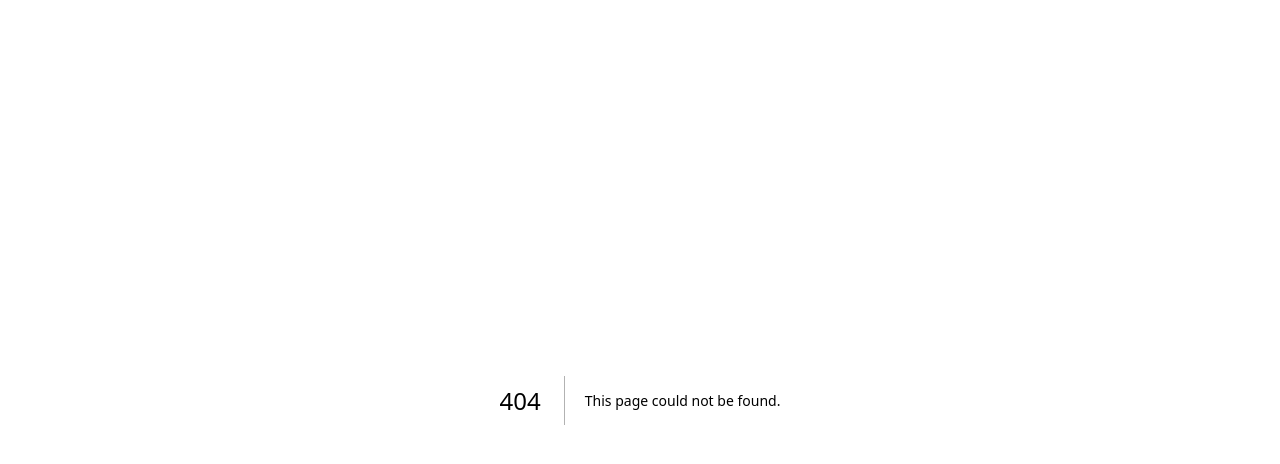
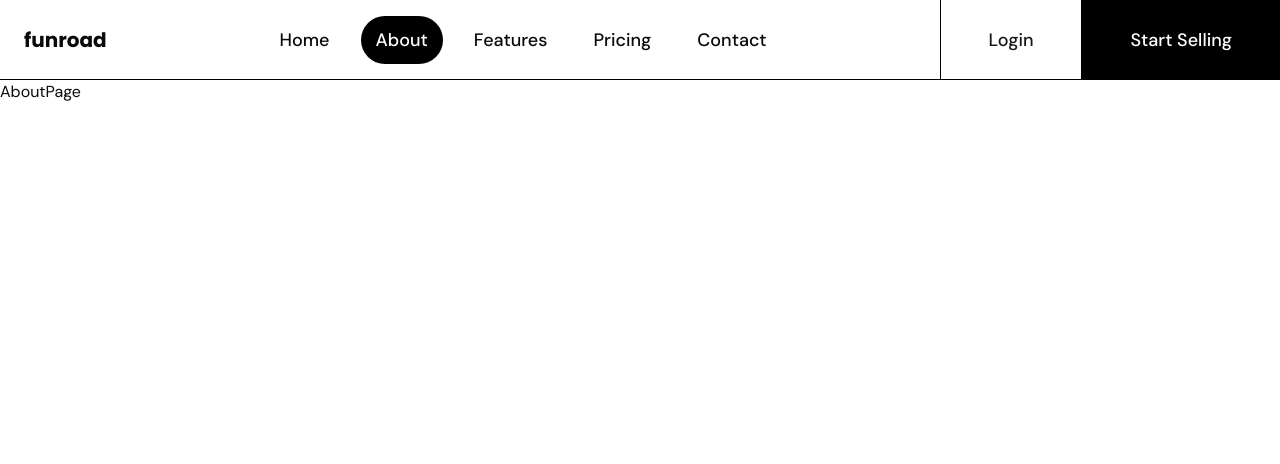
Before and after one commit to Awais512/Multi-Vendor-Ecommerce, a Next.js app: page /about in a window 1280 px wide. Before the commit this address had no page. Shown: the top 464 px of the page. Built offline with nearby package versions, Linux system fonts and the light colour scheme.

Commit message:
Destop Navbar done

```diff
--- /dev/null
+++ b/src/app/(home)/about/page.tsx
@@ -0,0 +1,7 @@
+import React from "react";
+
+const AboutPage = () => {
+  return <div>AboutPage</div>;
+};
+
+export default AboutPage;
--- /dev/null
+++ b/src/app/(home)/contact/page.tsx
@@ -0,0 +1,7 @@
+import React from "react";
+
+const ContactPage = () => {
+  return <div>ContactPage</div>;
+};
+
+export default ContactPage;
--- /dev/null
+++ b/src/app/(home)/features/page.tsx
@@ -0,0 +1,7 @@
+import React from "react";
+
+const FeaturesPage = () => {
+  return <div>FeaturesPage</div>;
+};
+
+export default FeaturesPage;
--- /dev/null
+++ b/src/app/(home)/layout.tsx
@@ -0,0 +1,17 @@
+import React from "react";
+import { Navbar } from "./navbar";
+
+interface Props {
+  children: React.ReactNode;
+}
+
+const HomeLayout = ({ children }: Props) => {
+  return (
+    <div className="flex flex-col min-h-screen">
+      <Navbar />
+      {children}
+    </div>
+  );
+};
+
+export default HomeLayout;
--- /dev/null
+++ b/src/app/(home)/navbar.tsx
@@ -0,0 +1,95 @@
+"use client";
+import React from "react";
+import { Poppins } from "next/font/google";
+import Link from "next/link";
+import { cn } from "@/lib/utils";
+import { Button } from "@/components/ui/button";
+import { usePathname } from "next/navigation";
+
+const poppins = Poppins({
+  subsets: ["latin"],
+  weight: "700",
+});
+
+interface NavbarItemProps {
+  href: string;
+  children: React.ReactNode;
+  isActive: boolean;
+}
+
+const NavbarItem = ({ href, children, isActive }: NavbarItemProps) => {
+  return (
+    <Button
+      asChild
+      variant="outline"
+      className={cn(
+        "bg-transparent hover:bg-transparent rounded-full hover:border-primary border-transparent px-3.5 text-lg",
+        isActive && "bg-black text-white hover:bg-black hover:text-white"
+      )}
+    >
+      <Link href={href}>{children}</Link>
+    </Button>
+  );
+};
+
+const navbarItems = [
+  {
+    href: "/",
+    children: "Home",
+  },
+  {
+    href: "/about",
+    children: "About",
+  },
+  {
+    href: "/features",
+    children: "Features",
+  },
+  {
+    href: "/pricing",
+    children: "Pricing",
+  },
+  {
+    href: "/contact",
+    children: "Contact",
+  },
+];
+
+export const Navbar = () => {
+  const pathname = usePathname();
+  return (
+    <nav className="h-20 flex border-b justify-between font-medium">
+      <Link href="/" className="pl-6 flex items-center">
+        <span className={cn("text-xl font-semibold", poppins.className)}>
+          funroad
+        </span>
+      </Link>
+      <div className="items-center gap-4 hidden lg:flex">
+        {navbarItems.map((item) => (
+          <NavbarItem
+            key={item.href}
+            href={item.href}
+            isActive={pathname === item.href}
+          >
+            {item.children}
+          </NavbarItem>
+        ))}
+      </div>
+      <div className="hidden lg:flex">
+        <Button
+          asChild
+          variant="secondary"
+          className="border-l border-t-0 border-b-0 border-r-0 px-12 h-full rounded-none bg-white hover:bg-pink-400 transition-colors text-lg"
+        >
+          <Link href="/sign-in">Login</Link>
+        </Button>
+        <Button
+          asChild
+          className="border-l border-t-0 border-b-0 border-r-0 px-12 h-full rounded-none bg-black text-white hover:bg-pink-400 hover:text-black transition-colors text-lg"
+        >
+          <Link href="/sign-up">Start Selling</Link>
+        </Button>
+      </div>
+    </nav>
+  );
+};
--- a/src/app/page.tsx
+++ b/src/app/(home)/page.tsx
@@ -12,7 +12,7 @@ export default function Home() {
         <Button variant="elevated">I am Button</Button>
         <Input placeholder="Input" className="w-64" />
         <Progress value={50} className="w-64" />
-        <Textarea value="Hello" className="w-64" />
+
         <Checkbox value="One" />
       </div>
     </div>
--- /dev/null
+++ b/src/app/(home)/pricing/page.tsx
@@ -0,0 +1,7 @@
+import React from "react";
+
+const PricingPage = () => {
+  return <div>PricingPage</div>;
+};
+
+export default PricingPage;
```
